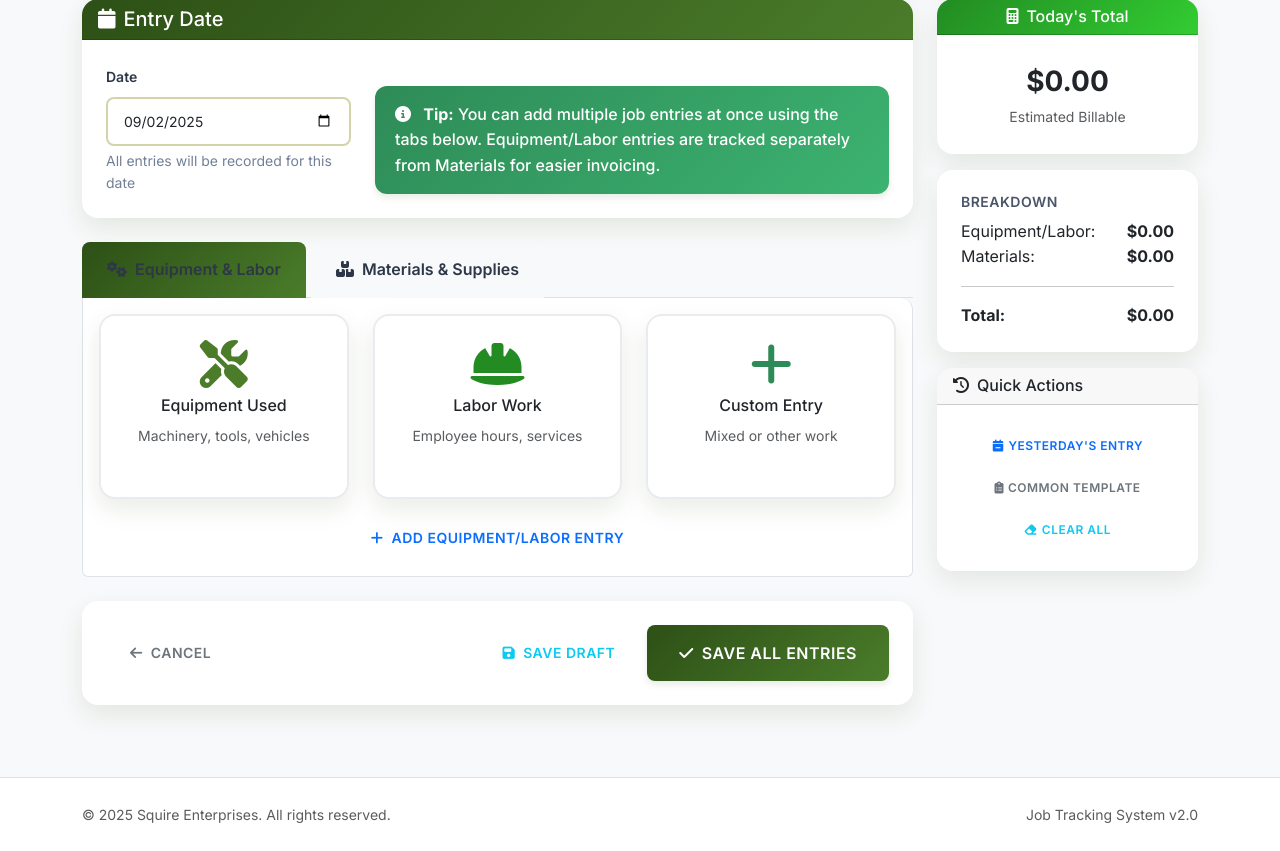
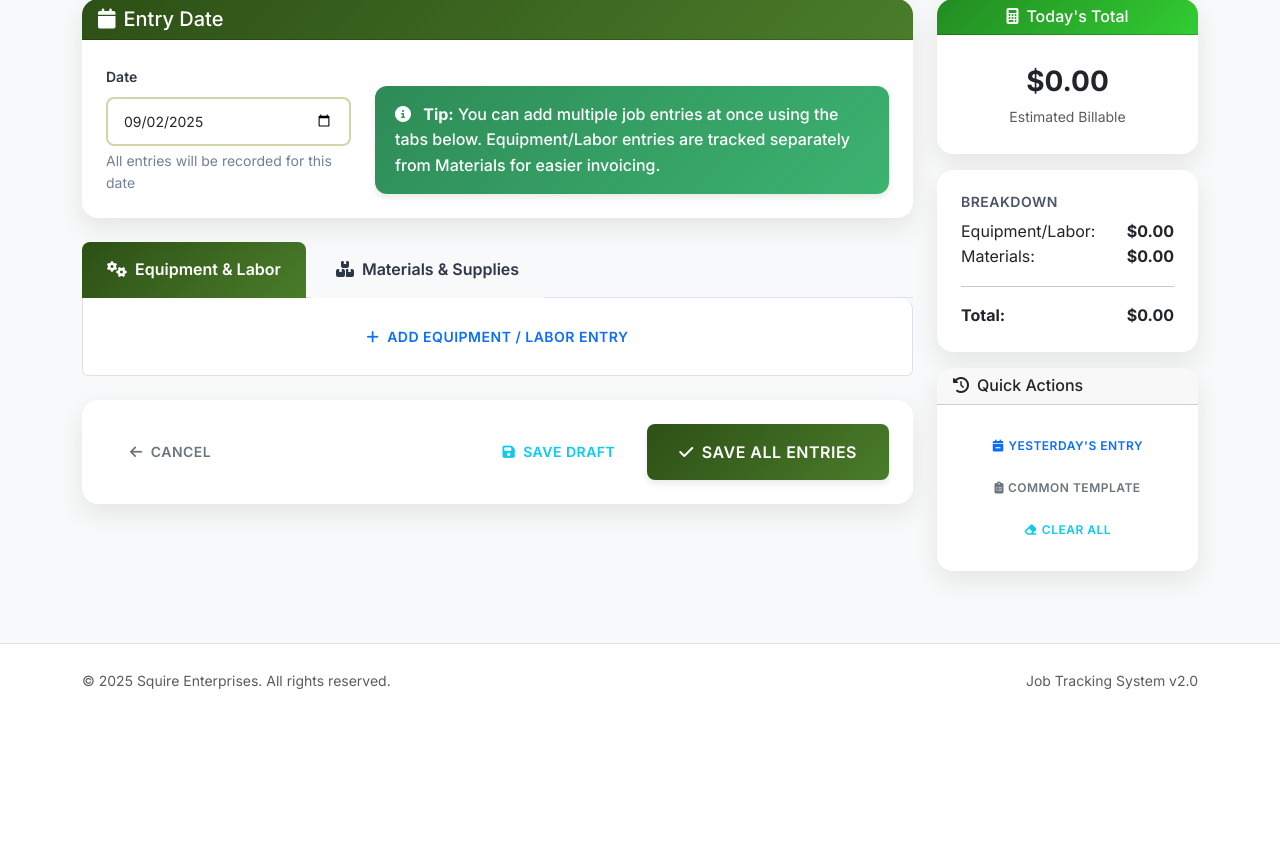
Before and after one commit to JBailey273/JobToolV2, a Django app: page /projects/1/add-entry/ in a window 1280 px wide. Shown: the part 452-1303 px from the top of the page. After the commit the page ends 1141 px from the top, so only its background shows below. Run offline with Django 5.2, Linux system fonts and the light colour scheme; a user stored in the database is signed in; tables that the repository leaves empty hold one stand-in row (values such as "Sample post"); grey boxes marked "Sample" are stand-in pictures.

Commit message:
Consolidate labor entry button and improve tab styling

```diff
--- a/jobtracker/dashboard/templates/dashboard/jobentry_form.html
+++ b/jobtracker/dashboard/templates/dashboard/jobentry_form.html
@@ -95,42 +95,12 @@
             <div class="tab-content border border-top-0 rounded-bottom p-3">
                 <!-- Equipment & Labor Tab -->
                 <div class="tab-pane fade show active" id="labor">
-                    <div class="row mb-3">
-                        <div class="col-md-4">
-                            <div class="card h-100 text-center quick-add-card" onclick="addLaborEntry('equipment')">
-                                <div class="card-body">
-                                    <i class="fas fa-tools fa-3x text-primary mb-2"></i>
-                                    <h6>Equipment Used</h6>
-                                    <small class="text-muted">Machinery, tools, vehicles</small>
-                                </div>
-                            </div>
-                        </div>
-                        <div class="col-md-4">
-                            <div class="card h-100 text-center quick-add-card" onclick="addLaborEntry('labor')">
-                                <div class="card-body">
-                                    <i class="fas fa-hard-hat fa-3x text-success mb-2"></i>
-                                    <h6>Labor Work</h6>
-                                    <small class="text-muted">Employee hours, services</small>
-                                </div>
-                            </div>
-                        </div>
-                        <div class="col-md-4">
-                            <div class="card h-100 text-center quick-add-card" onclick="addLaborEntry('custom')">
-                                <div class="card-body">
-                                    <i class="fas fa-plus fa-3x text-info mb-2"></i>
-                                    <h6>Custom Entry</h6>
-                                    <small class="text-muted">Mixed or other work</small>
-                                </div>
-                            </div>
-                        </div>
-                    </div>
-
                     <div id="laborEntries">
                         <!-- Labor entries will be added here dynamically -->
                     </div>
 
-                    <button type="button" class="btn btn-outline-primary w-100" onclick="addLaborEntry('custom')">
-                        <i class="fas fa-plus me-2"></i>Add Equipment/Labor Entry
+                    <button type="button" class="btn btn-outline-primary w-100" onclick="addLaborEntry()">
+                        <i class="fas fa-plus me-2"></i>Add Equipment / Labor Entry
                     </button>
                 </div>
 
@@ -372,14 +342,14 @@ function startEntryTimer() {
     }, 1000);
 }
 
-function addLaborEntry(type) {
+function addLaborEntry() {
     const container = document.getElementById('laborEntries');
     const entryDiv = document.createElement('div');
     entryDiv.className = 'entry-row';
 
     entryDiv.innerHTML = `
         <div class="d-flex justify-content-between align-items-center mb-3">
-            <h6 class="mb-0">${type === 'equipment' ? 'Equipment Used' : type === 'labor' ? 'Labor Work' : 'Custom Entry'}</h6>
+            <h6 class="mb-0">Equipment / Labor Entry</h6>
             <button type="button" class="btn btn-sm btn-outline-danger" onclick="removeEntry(this)">
                 <i class="fas fa-times"></i>
             </button>
@@ -390,9 +360,9 @@ function addLaborEntry(type) {
                 <input type="number" class="form-control" name="hours[]" step="0.25" placeholder="0.00" onchange="updateTotals()">
             </div>
             <div class="col-md-4">
-                <label class="form-label">${type === 'equipment' ? 'Equipment' : 'Asset'}</label>
+                <label class="form-label">Equipment or Asset</label>
                 <select class="form-select" name="asset[]" onchange="updateTotals()">
-                    <option value="">Select ${type === 'equipment' ? 'Equipment' : 'Asset'}...</option>
+                    <option value="">Select Equipment or Asset...</option>
                     {% for asset in assets %}
                     <option value="{{ asset.id }}" data-cost="{{ asset.cost_rate }}" data-billable="{{ asset.billable_rate }}">
                         {{ asset.name }} (${{ asset.billable_rate|floatformat:2 }}/hr)
--- a/jobtracker/static/css/squire.css
+++ b/jobtracker/static/css/squire.css
@@ -1252,7 +1252,11 @@ textarea:focus {
 
 .nav-tabs .nav-link.active {
     background: var(--primary-gradient);
-    color: white;
+    color: #fff !important;
+}
+
+.nav-tabs .nav-link.active i {
+    color: #fff !important;
 }
 
 .tab-content {
```
